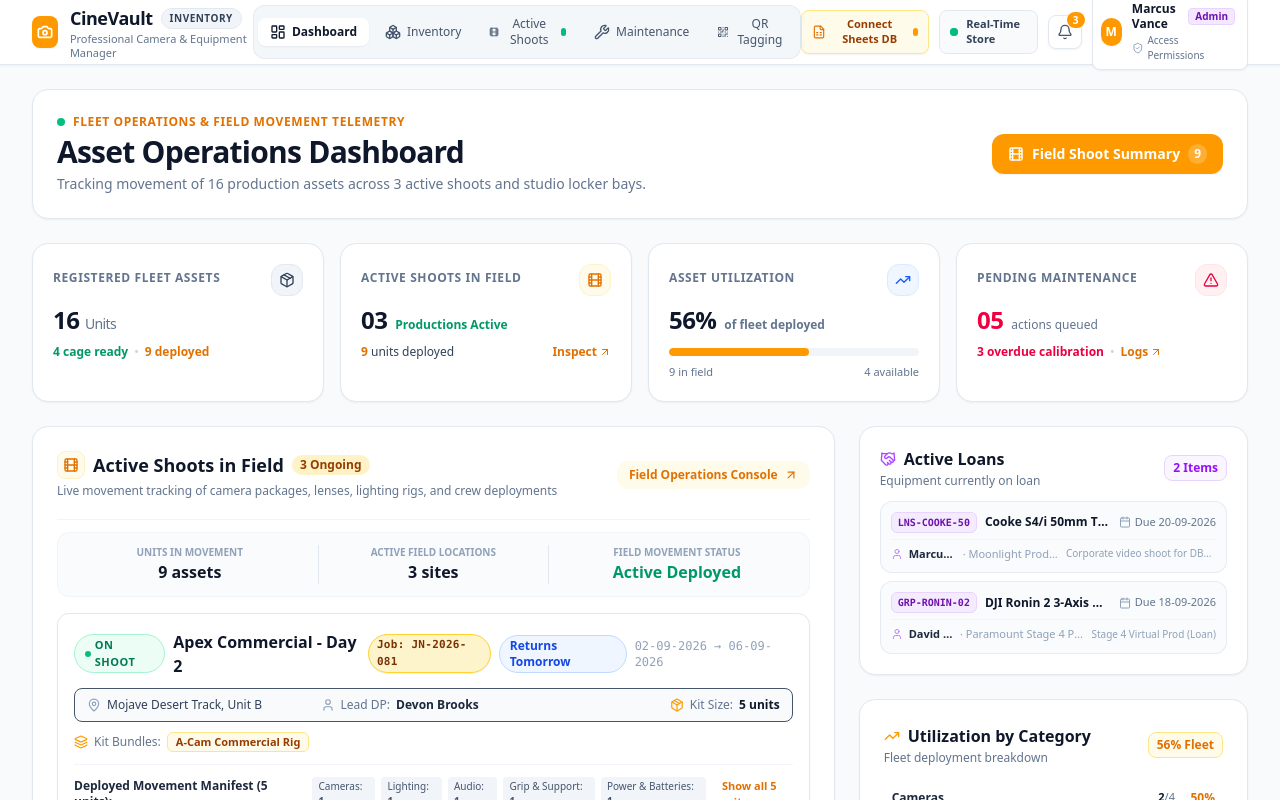
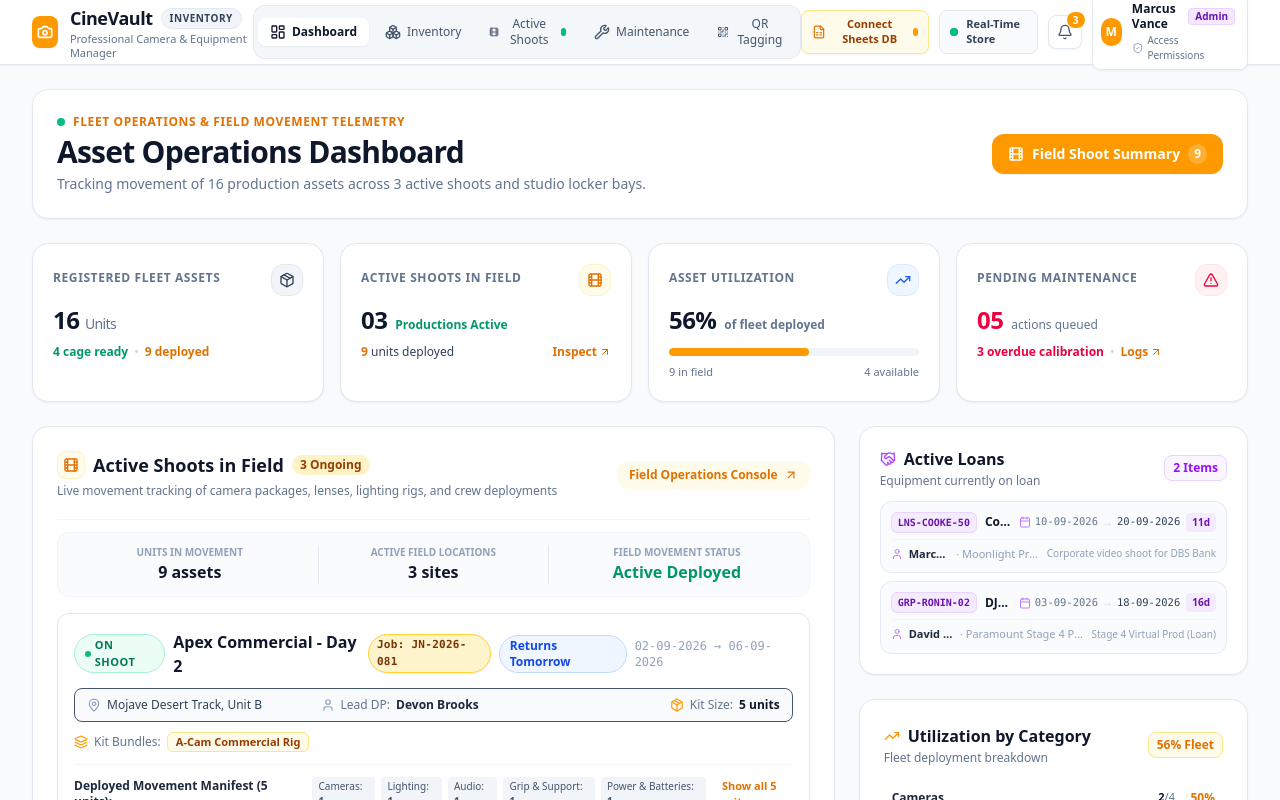
Before and after one commit to ozywasborn/cine-vault, a React (Vite) app: page / in a window 1280 px wide. Shown: the top 800 px of the page. Built offline with nearby package versions, Linux system fonts and the light colour scheme; no server answers.

Commit message:
feat(dashboard): show full loan duration date range and day count in Active Loans widget

```diff
--- a/src/components/DashboardView.tsx
+++ b/src/components/DashboardView.tsx
@@ -20,7 +20,7 @@ import {
   Handshake,
 } from 'lucide-react';
 import { GearItem, MaintenanceRecord, ShootProject, GearCategory } from '../types';
-import { formatDateDDMMYYYY } from '../utils/dateUtils';
+import { formatDateDDMMYYYY, normalizeDateToYMD } from '../utils/dateUtils';
 
 interface DashboardViewProps {
   gear: GearItem[];
@@ -681,9 +681,22 @@ export const DashboardView: React.FC<DashboardViewProps> = ({
               <div className="space-y-2">
                 {loanedItems.map((item) => {
                   const loan = item.currentLoan;
-                  const isOverdue = loan?.expectedReturnDate
-                    ? new Date(loan.expectedReturnDate) < new Date()
+                  const startYMD = normalizeDateToYMD(loan?.loanDate);
+                  const endYMD = normalizeDateToYMD(loan?.expectedReturnDate);
+                  const isOverdue = endYMD
+                    ? new Date(endYMD + 'T23:59:59') < new Date()
                     : false;
+                  const durationDays = (startYMD && endYMD)
+                    ? Math.max(
+                        1,
+                        Math.round(
+                          (new Date(endYMD + 'T00:00:00').getTime() -
+                            new Date(startYMD + 'T00:00:00').getTime()) /
+                            86400000
+                        ) + 1
+                      )
+                    : null;
+
                   return (
                     <div
                       key={item.id}
@@ -691,7 +704,7 @@ export const DashboardView: React.FC<DashboardViewProps> = ({
                       onClick={() => onSelectGearItem?.(item)}
                       title="Click to view item details"
                     >
-                      {/* Top Horizontal Row: Asset Tag + Name on Left, Return Date / Overdue Badge on Right */}
+                      {/* Top Horizontal Row: Asset Tag + Name on Left, Full Loan Duration / Overdue Badge on Right */}
                       <div className="flex items-center justify-between gap-2">
                         <div className="flex items-center gap-2 min-w-0 flex-1">
                           <span className="text-[10px] font-mono font-bold text-purple-800 bg-purple-100/80 border border-purple-200 px-1.5 py-0.5 rounded-md shrink-0">
@@ -702,20 +715,38 @@ export const DashboardView: React.FC<DashboardViewProps> = ({
                           </span>
                         </div>
                         <div className="shrink-0 flex items-center gap-1.5">
-                          {isOverdue ? (
-                            <span className="text-[10px] font-bold text-red-700 bg-red-50 border border-red-200 px-1.5 py-0.5 rounded-md animate-pulse">
+                          {loan && (
+                            <span className="text-[11px] font-medium text-slate-500 flex items-center gap-1">
+                              <Calendar className="w-3 h-3 text-purple-400 shrink-0" />
+                              <span className="font-mono text-[10.5px]">
+                                {loan.loanDate ? formatDateDDMMYYYY(loan.loanDate) : '—'}
+                              </span>
+                              <span className="text-slate-300">→</span>
+                              <span
+                                className={`font-mono text-[10.5px] ${
+                                  isOverdue ? 'text-red-600 font-bold' : 'text-slate-700 font-medium'
+                                }`}
+                              >
+                                {loan.expectedReturnDate
+                                  ? formatDateDDMMYYYY(loan.expectedReturnDate)
+                                  : '—'}
+                              </span>
+                            </span>
+                          )}
+                          {durationDays !== null && (
+                            <span className="px-1.5 py-0.5 rounded bg-purple-100/90 text-purple-800 font-bold text-[10px] shrink-0">
+                              {durationDays}d
+                            </span>
+                          )}
+                          {isOverdue && (
+                            <span className="text-[10px] font-bold text-red-700 bg-red-50 border border-red-200 px-1.5 py-0.5 rounded-md animate-pulse shrink-0">
                               OVERDUE
                             </span>
-                          ) : loan?.expectedReturnDate ? (
-                            <span className="text-[11px] font-medium text-slate-500 flex items-center gap-1">
-                              <Calendar className="w-3 h-3 text-slate-400" />
-                              <span>Due {formatDateDDMMYYYY(loan.expectedReturnDate)}</span>
-                            </span>
-                          ) : null}
+                          )}
                         </div>
                       </div>
 
-                      {/* Bottom Horizontal Row: Borrower (Left) and Purpose / Duration (Right) */}
+                      {/* Bottom Horizontal Row: Borrower (Left) and Purpose / Notes (Right) */}
                       {loan && (
                         <div className="flex items-center justify-between gap-2 mt-1.5 pt-1.5 border-t border-slate-100 text-[11px]">
                           <div className="flex items-center gap-1.5 text-slate-600 truncate min-w-0 flex-1">
@@ -728,14 +759,14 @@ export const DashboardView: React.FC<DashboardViewProps> = ({
                             )}
                           </div>
                           {loan.purpose ? (
-                            <span className="text-[10px] text-slate-400 truncate shrink-0 max-w-[150px] text-right" title={loan.purpose}>
+                            <span className="text-[10px] text-slate-400 truncate shrink-0 max-w-[170px] text-right" title={loan.purpose}>
                               {loan.purpose}
                             </span>
-                          ) : (
-                            <span className="text-[10px] text-slate-400 shrink-0">
-                              Loaned {formatDateDDMMYYYY(loan.loanDate)}
+                          ) : loan.notes ? (
+                            <span className="text-[10px] text-slate-400 truncate shrink-0 max-w-[170px] text-right" title={loan.notes}>
+                              {loan.notes}
                             </span>
-                          )}
+                          ) : null}
                         </div>
                       )}
                     </div>
```
